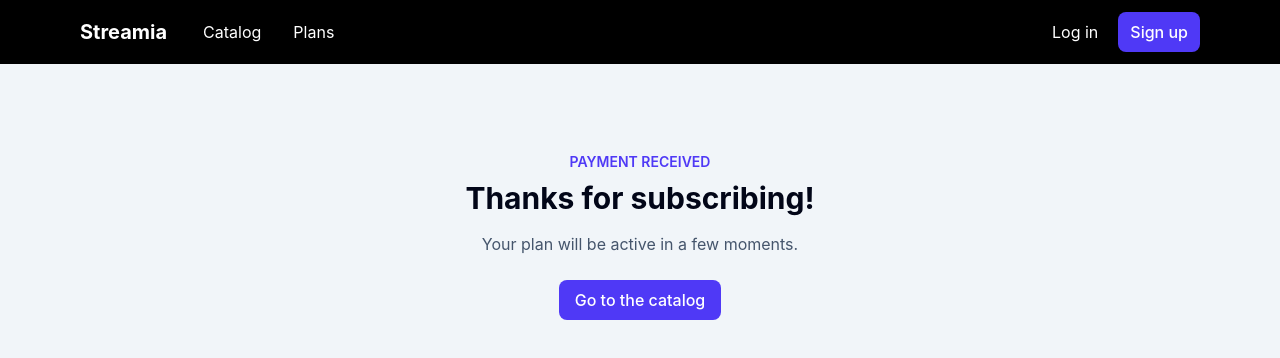
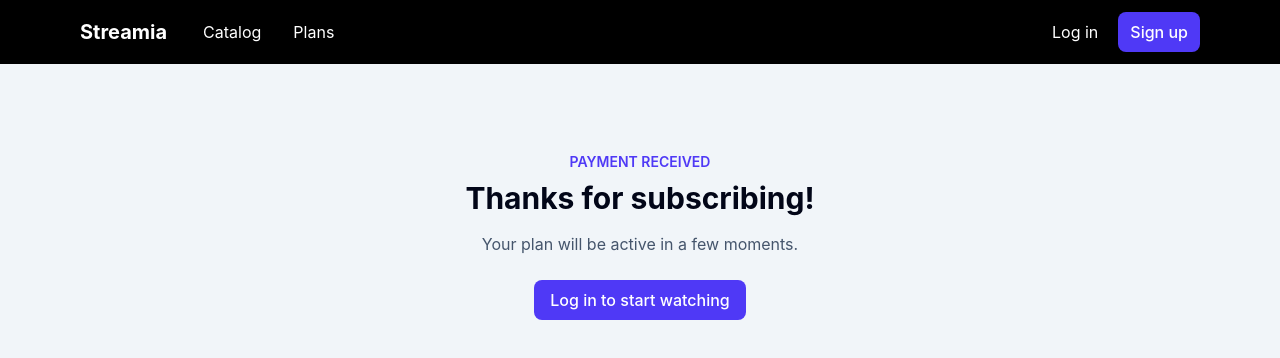
Before and after one commit to montse1113/Streamia-Proyect, a React (Vite) app in the folder frontend/: page /subscription/success in a window 1280 px wide. Shown: the top 358 px of the page. Built offline with nearby package versions, Linux system fonts and the light colour scheme.

Commit message:
feat(subscriptions): ask to log in again after coming back from Stripe (#45)

```diff
--- a/frontend/src/pages/SubscriptionSuccessPage.tsx
+++ b/frontend/src/pages/SubscriptionSuccessPage.tsx
@@ -1,19 +1,31 @@
 import { Link } from 'react-router-dom'
+import { useAuth } from '../context/AuthContext'
+
+// Same look as the button of the 404 page
+const buttonClass =
+  'mt-6 inline-block rounded-lg bg-indigo-600 px-4 py-2 font-medium text-white hover:bg-indigo-500 focus-visible:outline-2 focus-visible:outline-offset-2 focus-visible:outline-indigo-600'
 
 // Stripe sends the user here after paying (success_url in the backend)
 export function SubscriptionSuccessPage() {
+  const { user } = useAuth()
+
   return (
     <section className="py-16 text-center">
       <p className="text-sm font-semibold text-indigo-600">PAYMENT RECEIVED</p>
       <h1 className="mt-2 text-3xl font-bold">Thanks for subscribing!</h1>
       {/* the webhook activates the plan, it can take a few seconds */}
       <p className="mt-4 text-slate-600">Your plan will be active in a few moments.</p>
-      <Link
-        to="/catalog"
-        className="mt-6 inline-block rounded-lg bg-indigo-600 px-4 py-2 font-medium text-white hover:bg-indigo-500 focus-visible:outline-2 focus-visible:outline-offset-2 focus-visible:outline-indigo-600"
-      >
-        Go to the catalog
-      </Link>
+
+      {/* the session lives in memory, so after leaving for Stripe there is no user */}
+      {user ? (
+        <Link to="/catalog" className={buttonClass}>
+          Go to the catalog
+        </Link>
+      ) : (
+        <Link to="/login" className={buttonClass}>
+          Log in to start watching
+        </Link>
+      )}
     </section>
   )
 }
```
Also changed, not shown: frontend/src/App.tsx (line endings or trailing spaces).
